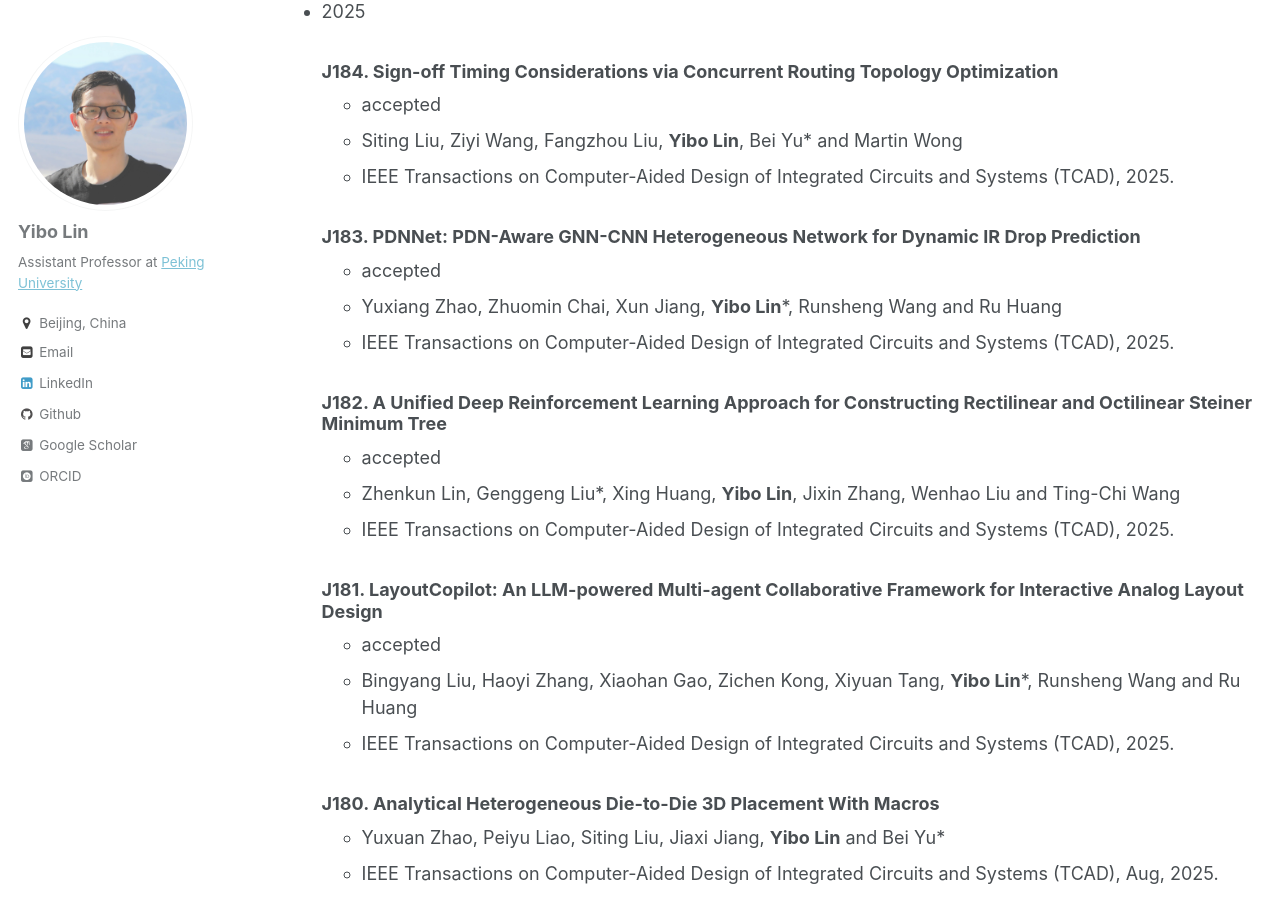
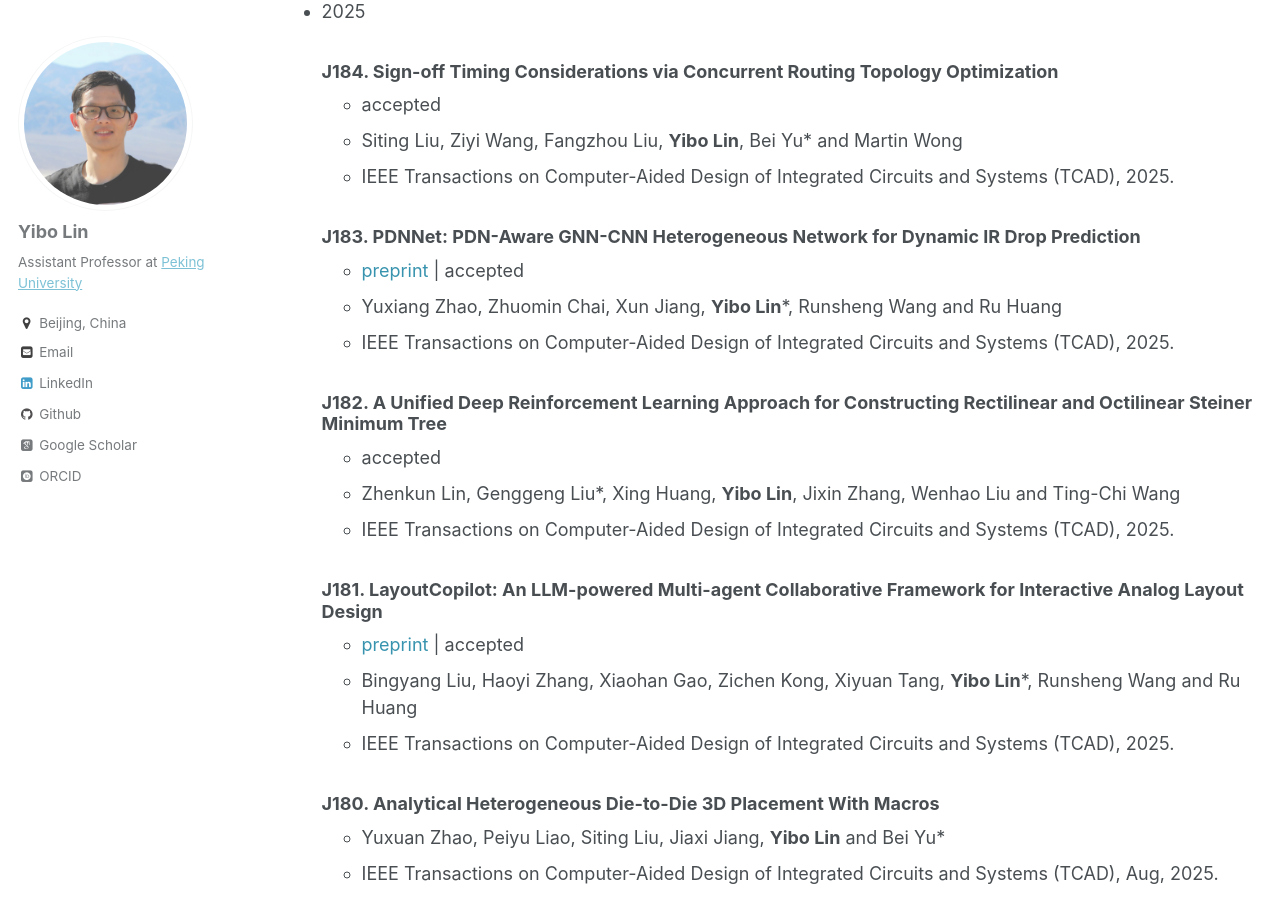
Before and after one commit to limbo018/limbo018.github.io, a Jekyll site: the page built from _pages/publications.md, in a window 1280 px wide and 900 px high, scrolled down 319 px. Built offline with Jekyll 4.4.1, drawn with Linux system fonts in a browser that asks for light colours; some web fonts are replaced.

Commit message:
add links to some journal papers

```diff
--- a/_pages/publications.md
+++ b/_pages/publications.md
@@ -26,17 +26,17 @@
      * IEEE Transactions on Computer-Aided Design of Integrated Circuits and Systems (TCAD), 2025.
 
   ### J183. [PDNNet: PDN-Aware GNN-CNN Heterogeneous Network for Dynamic IR Drop Prediction](https://doi.org/10.1109/TCAD.2024.3509796)
-     * accepted
+     * <a href="https://arxiv.org/abs/2403.18569" style="color:#3793ae">preprint</a> \| accepted
      * Yuxiang Zhao, Zhuomin Chai, Xun Jiang, **Yibo Lin**\*, Runsheng Wang and Ru Huang
      * IEEE Transactions on Computer-Aided Design of Integrated Circuits and Systems (TCAD), 2025.
 
-  ### J182. A Unified Deep Reinforcement Learning Approach for Constructing Rectilinear and Octilinear Steiner Minimum Tree
+  ### J182. [A Unified Deep Reinforcement Learning Approach for Constructing Rectilinear and Octilinear Steiner Minimum Tree](https://doi.org/10.1109/TCAD.2024.3523429)
      * accepted
      * Zhenkun Lin, Genggeng Liu\*, Xing Huang, **Yibo Lin**, Jixin Zhang, Wenhao Liu and Ting-Chi Wang
      * IEEE Transactions on Computer-Aided Design of Integrated Circuits and Systems (TCAD), 2025.
 
-  ### J181. LayoutCopilot: An LLM-powered Multi-agent Collaborative Framework for Interactive Analog Layout Design
-     * accepted
+  ### J181. [LayoutCopilot: An LLM-powered Multi-agent Collaborative Framework for Interactive Analog Layout Design](https://doi.org/10.1109/TCAD.2025.3529805)
+     * <a href="https://arxiv.org/abs/2406.18873" style="color:#3793ae">preprint</a> \| accepted
      * Bingyang Liu, Haoyi Zhang, Xiaohan Gao, Zichen Kong, Xiyuan Tang, **Yibo Lin**\*, Runsheng Wang and Ru Huang
      * IEEE Transactions on Computer-Aided Design of Integrated Circuits and Systems (TCAD), 2025.
 
```
Also changed, not shown: _includes/publications_cv.md (+3 -3 lines), ref/publications.bib (+4 -4 lines), 3 other files.
